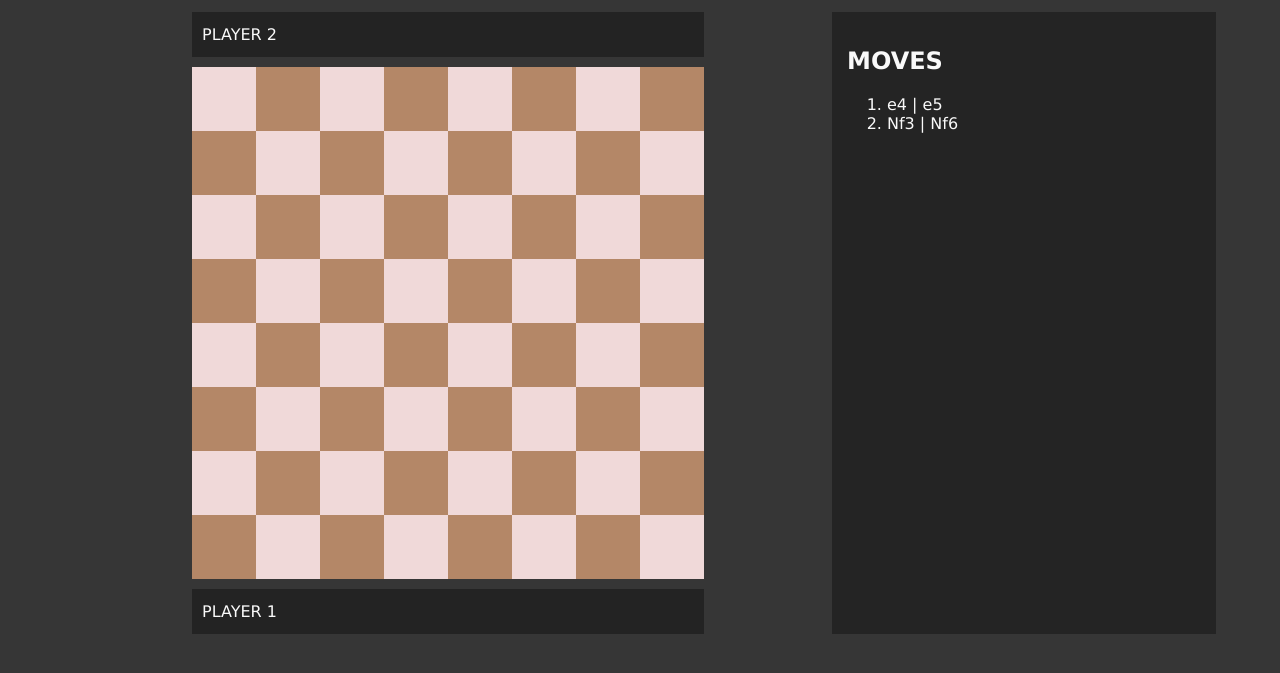
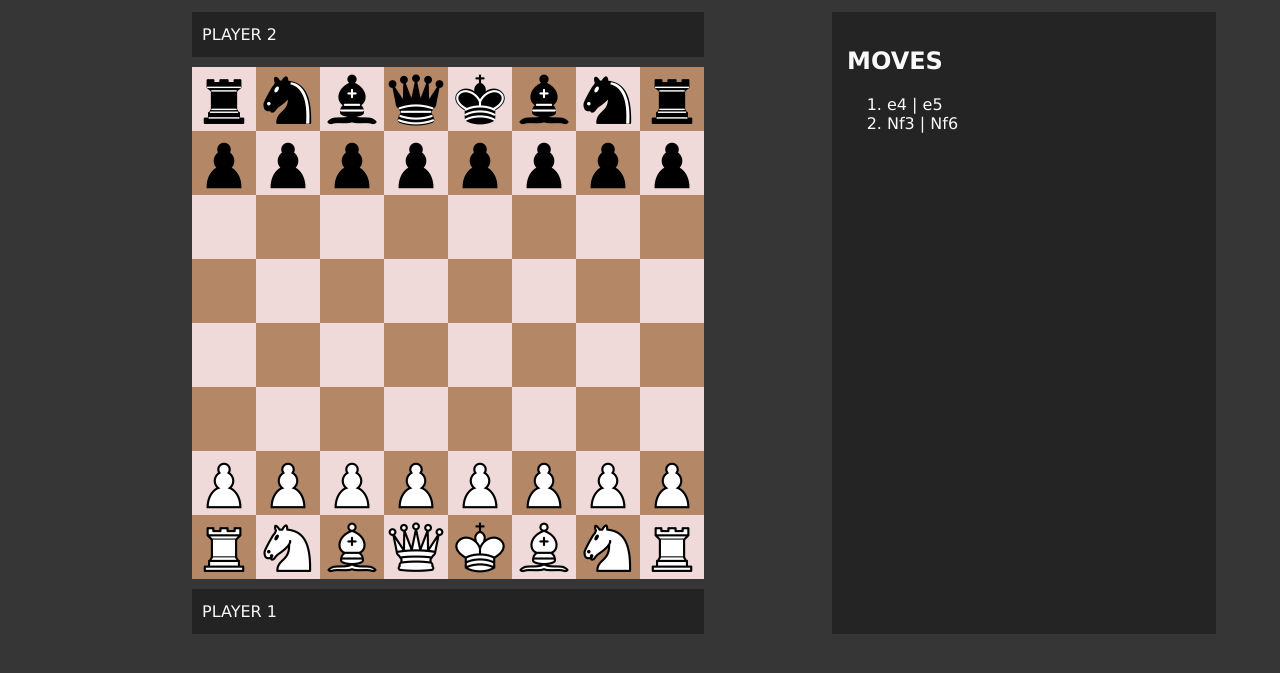
Before and after one commit to Arne-Hilao/SENG-513-A2, a plain HTML site: page index.html in a window 1280 px wide. Shown: the part 53-726 px from the top of the page. Drawn offline with Linux system fonts and the light colour scheme.

Commit message:
added cburnett chess piece image set

```diff
--- a/index.css
+++ b/index.css
@@ -114,3 +114,7 @@ main {
     font-size: 2rem;
     font-weight: bold;
 }
+
+img {
+    width: 100%;
+}
--- a/index.html
+++ b/index.html
@@ -35,24 +35,24 @@
 
         <main>
             <!-- Row 8 -->
-            <div class="white"></div>
-            <div class="black"></div>
-            <div class="white"></div>
-            <div class="black"></div>
-            <div class="white"></div>
-            <div class="black"></div>
-            <div class="white"></div>
-            <div class="black"></div>
+            <div class="white"> <img src="./src/br.png"> </div>
+            <div class="black"> <img src="./src/bn.png"> </div>
+            <div class="white"> <img src="./src/bb.png"> </div>
+            <div class="black"> <img src="./src/bq.png"> </div>
+            <div class="white"> <img src="./src/bk.png"> </div>
+            <div class="black"> <img src="./src/bb.png"> </div>
+            <div class="white"> <img src="./src/bn.png"> </div>
+            <div class="black"> <img src="./src/br.png"> </div>
 
             <!-- Row 7 -->
-            <div class="black"></div>
-            <div class="white"></div>
-            <div class="black"></div>
-            <div class="white"></div>
-            <div class="black"></div>
-            <div class="white"></div>
-            <div class="black"></div>
-            <div class="white"></div>
+            <div class="black"> <img src="./src/bp.png"> </div>
+            <div class="white"> <img src="./src/bp.png"> </div>
+            <div class="black"> <img src="./src/bp.png"> </div>
+            <div class="white"> <img src="./src/bp.png"> </div>
+            <div class="black"> <img src="./src/bp.png"> </div>
+            <div class="white"> <img src="./src/bp.png"> </div>
+            <div class="black"> <img src="./src/bp.png"> </div>
+            <div class="white"> <img src="./src/bp.png"> </div>
 
             <!-- Row 6 -->
             <div class="white"></div>
@@ -95,24 +95,24 @@
             <div class="white"></div>
 
             <!-- Row 2 -->
-            <div class="white"></div>
-            <div class="black"></div>
-            <div class="white"></div>
-            <div class="black"></div>
-            <div class="white"></div>
-            <div class="black"></div>
-            <div class="white"></div>
-            <div class="black"></div>
+            <div class="white"> <img src="./src/wp.png"> </div>
+            <div class="black"> <img src="./src/wp.png"> </div>
+            <div class="white"> <img src="./src/wp.png"> </div>
+            <div class="black"> <img src="./src/wp.png"> </div>
+            <div class="white"> <img src="./src/wp.png"> </div>
+            <div class="black"> <img src="./src/wp.png"> </div>
+            <div class="white"> <img src="./src/wp.png"> </div>
+            <div class="black"> <img src="./src/wp.png"> </div>
 
             <!-- Row 1 -->
-            <div class="black"></div>
-            <div class="white"></div>
-            <div class="black"></div>
-            <div class="white"></div>
-            <div class="black"></div>
-            <div class="white"></div>
-            <div class="black"></div>
-            <div class="white"></div>
+            <div class="black"> <img src="./src/wr.png"> </div>
+            <div class="white"> <img src="./src/wn.png"> </div>
+            <div class="black"> <img src="./src/wb.png"> </div>
+            <div class="white"> <img src="./src/wq.png"> </div>
+            <div class="black"> <img src="./src/wk.png"> </div>
+            <div class="white"> <img src="./src/wb.png"> </div>
+            <div class="black"> <img src="./src/wn.png"> </div>
+            <div class="white"> <img src="./src/wr.png"> </div>
         </main>
 
         <section class="player_info" id="player1">PLAYER 1</section>
```
Also changed, not shown: src/bb.png (added), src/bk.png (added), src/bn.png (added), src/bp.png (added), src/bq.png (added), src/br.png (added), src/wb.png (added), src/wk.png (added), src/wn.png (added), src/wp.png (added), src/wq.png (added), src/wr.png (added).
